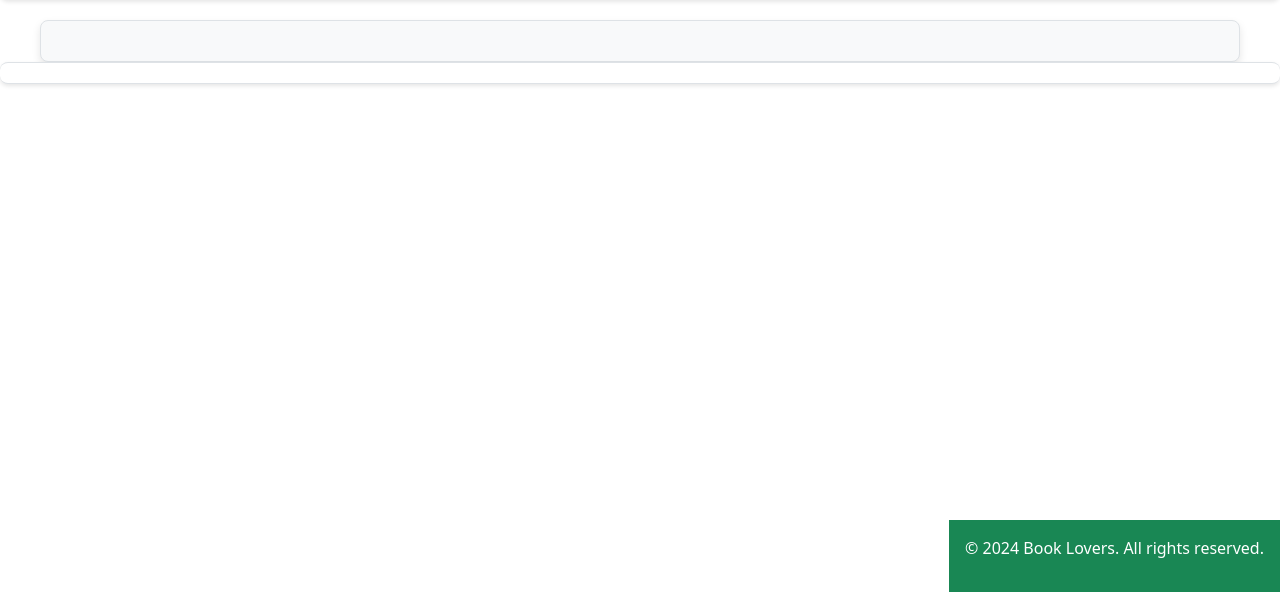
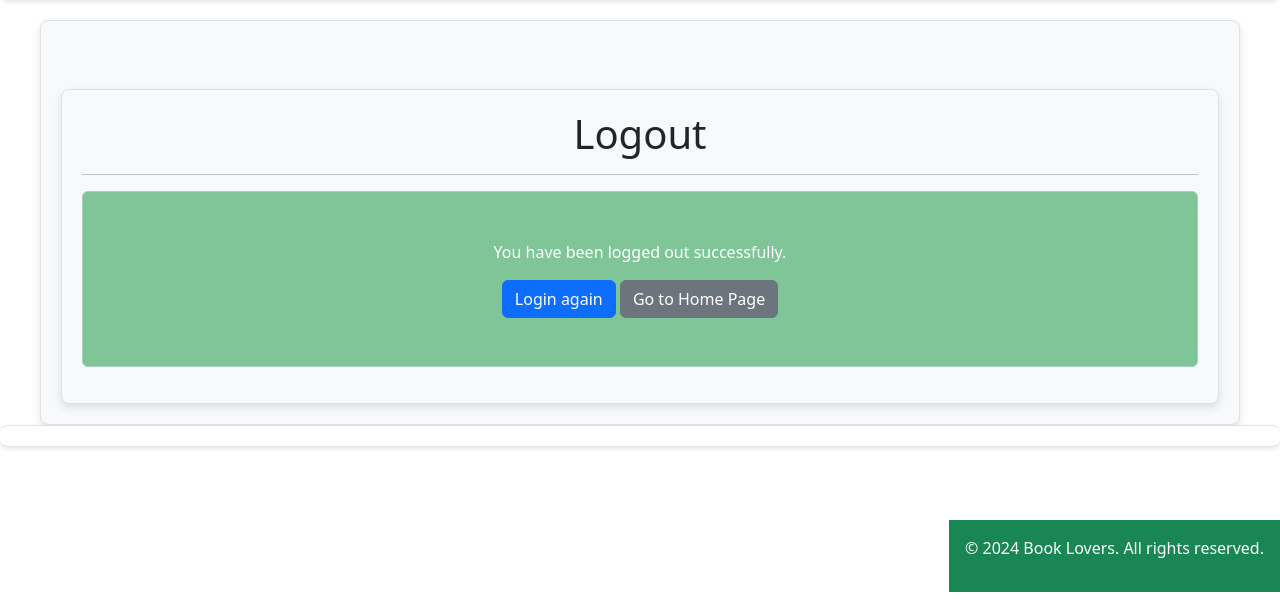
Before and after one commit to Zhmurik/BookLovers, a Django app: page /logout/ in a window 1280 px wide. Shown: the part 200-800 px from the top of the page. Run offline with Django 3.2, Linux system fonts and the light colour scheme; some libraries are stand-ins or nearby versions.

```diff
--- a/mysite/book_check/views.py
+++ b/mysite/book_check/views.py
@@ -83,7 +83,9 @@ def author_detail(request, author_id):
 
 
 def home(request):
+    books = Book.objects.order_by('?')[:8]
     context = {
-        'username': request.user.username if request.user.is_authenticated else 'Guest'
+        'username': request.user.username if request.user.is_authenticated else 'Guest',
+        'books': books
     }
     return render(request, 'home.html', context)
--- a/mysite/templates/author_detail.html
+++ b/mysite/templates/author_detail.html
@@ -14,7 +14,7 @@
     <h2>Books:</h2>
     <ul>
         {% for book in author.books.all %}
-            <li>{{ book.title }}</li>
+            <li><a href="{% url 'book-detail' book.pk %}">{{ book.title }}</a></li>
         {% endfor %}
     </ul>
     <a href="{% url 'home' %}">Back to Home</a>
--- a/mysite/templates/logout.html
+++ b/mysite/templates/logout.html
@@ -1,34 +1,13 @@
 {% extends 'base.html' %}
-{% load static %}
-<html lang="en">
 
-<head>
-	<meta charset="UTF-8">
-	<meta name="viewport" content="width=device-width, initial-scale=1.0">
-	<link rel="icon" href="https://cdn.discordapp.com/icons/715958380556058684/773d6583cd1d7aef41e701783d353aef.webp?size=128" type="image/x-icon">
-<meta name="description" itemprop="description"
-        content="Play your playlists and favourites tracks, albums, and artists " />
-    <meta name="keywords"
-        content="convert, convert playlists, transfer, syncing, smart links, free, apple music, streaming services" />
-  {% block css %}
-	<link rel="stylesheet" href="{% static "formStyle.css" %}">
-  {% endblock %}
-	<title>Youttify</title>
-</head>
-
-<body>
-    <div class="signup_header">
-        <a href="" target="_blank"></a>
+{% block content %}
+<div class="container mt-5">
+    <h1 class="text-center">Logout</h1>
+    <hr>
+    <div class="alert alert-success text-center p-5" style="background-color: #7FC597; color: white;">
+        <p>You have been logged out successfully.</p>
+        <a href="{% url 'login' %}" class="btn btn-primary">Login again</a>
+        <a href="{% url 'home' %}" class="btn btn-secondary">Go to Home Page</a>
     </div>
-
-    <div class="login_form">
-            <label class="'label signup-title center-align'">You have logget out</label>
-            <div class="label">
-                <p>You have logget out of your account. We're waiting again</p>
-            </div>
-        <div class="divider"></div>
-        <a class='btn btn_sign_up' href="/login">Log in for Lushlyrics</a>
-    </div>
-
-</body>
-</html>
+</div>
+{% endblock %}
```
Also changed, not shown: mysite/templates/home.html (+28 -4 lines).
